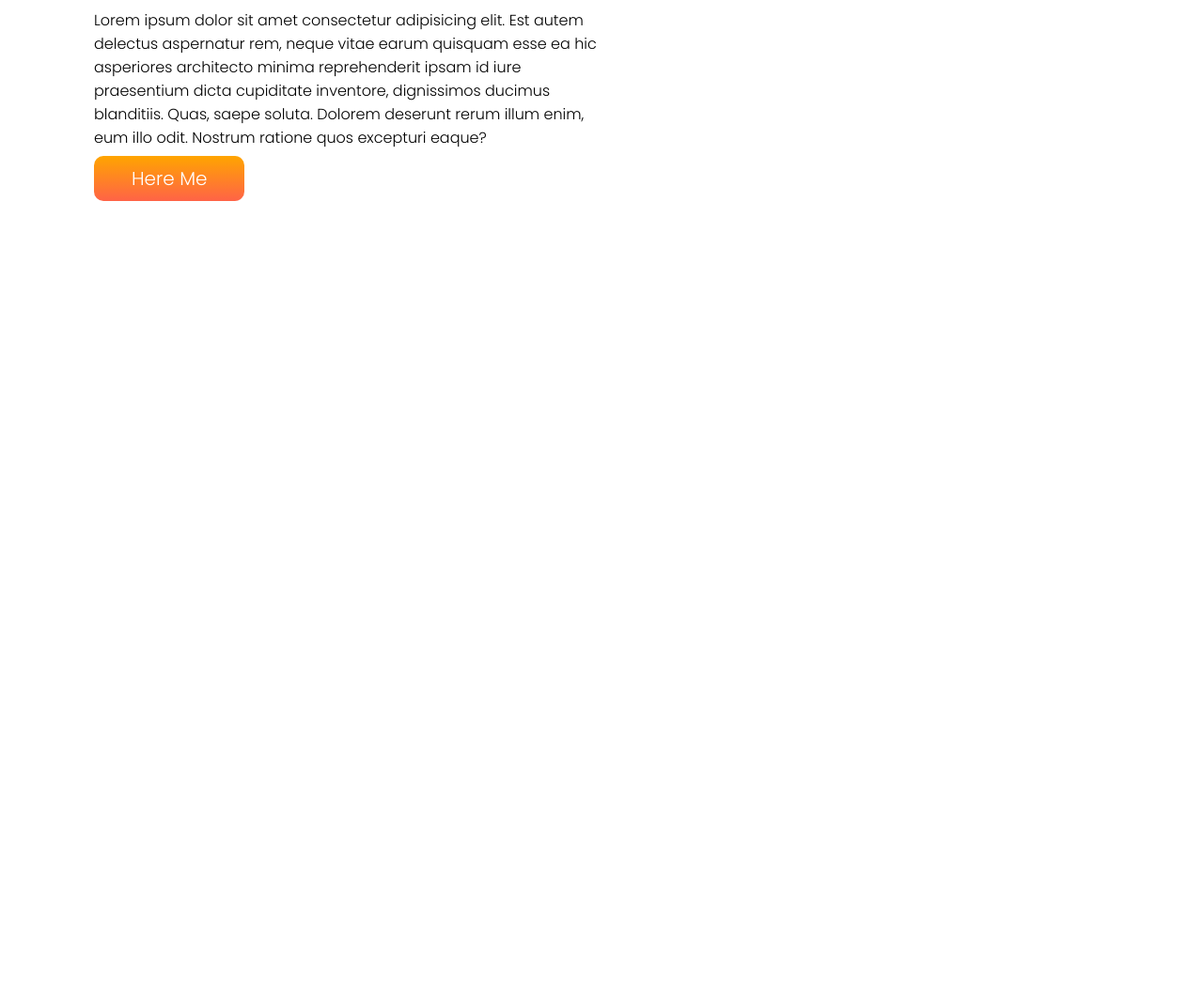
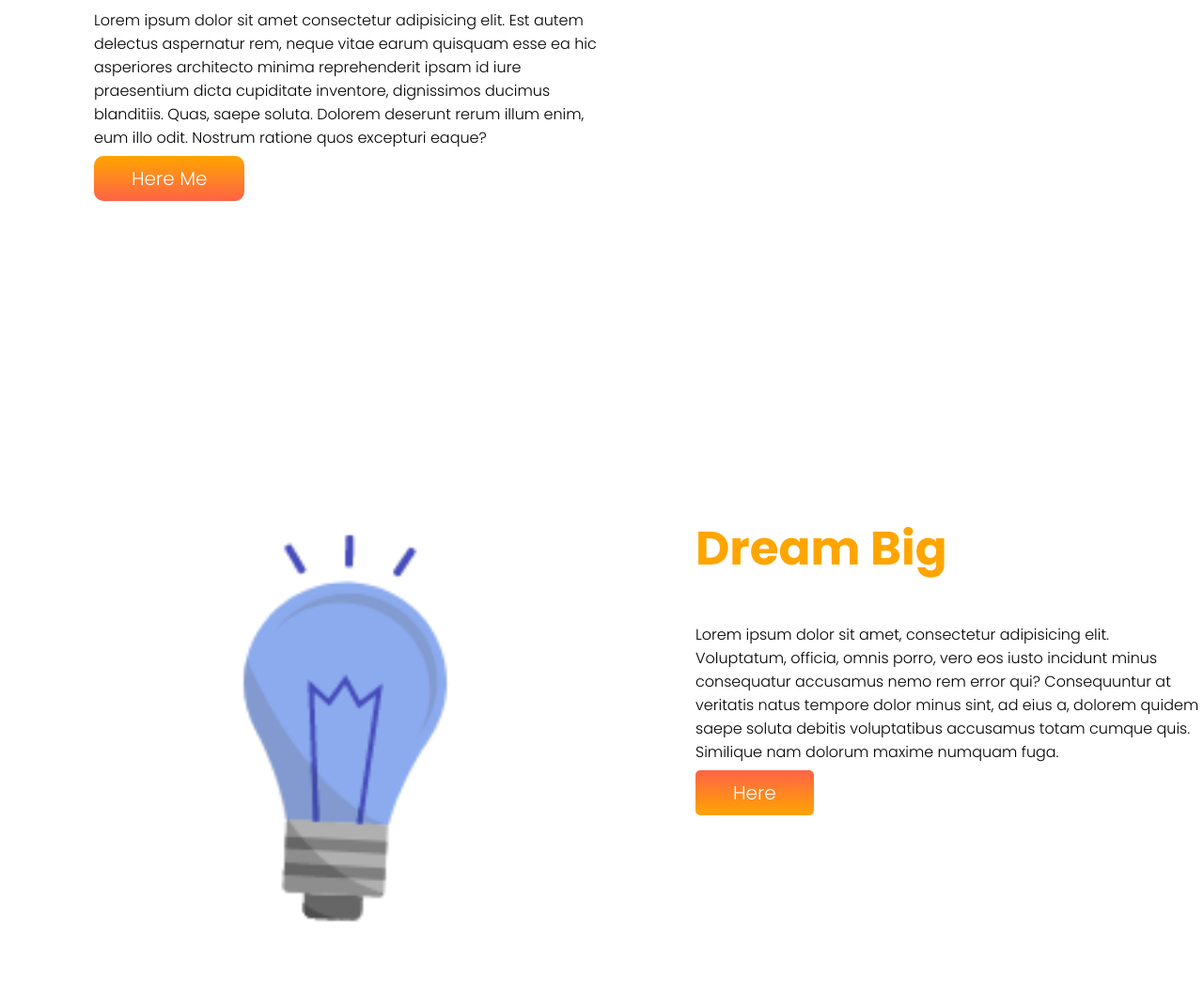
Before and after one commit to Mehadyhasanakash/developer-protfolio, a plain HTML site: page index.html in a window 1280 px wide. Shown: the part 500-1555 px from the top of the page at 94% size. Before the commit the page ends 800 px from the top, so only its background shows below. Drawn offline with Linux system fonts and the light colour scheme.

Commit message:
second-part

```diff
--- a/index.html
+++ b/index.html
@@ -39,6 +39,27 @@
 
     </section>
 
+    <section class="Dream Big">
+        <div class="half-width">
+            <img src="Xypo_All_Images/images/pic-1.png" alt="pic-1" class="Dbigream-">
+        </div>
+        <div class="half-width">
+            <h1 class="color-orange">Dream Big</h1>
+            <p>Lorem ipsum dolor sit amet, consectetur adipisicing elit. Voluptatum, officia, omnis porro, vero eos
+                iusto incidunt minus consequatur accusamus nemo rem error qui? Consequuntur at veritatis natus tempore
+                dolor minus sint, ad eius a, dolorem quidem saepe soluta debitis voluptatibus accusamus totam cumque
+                quis. Similique nam dolorum maxime numquam fuga.</p>
+
+            <a class="link-button" target=_blank href="https://www.linkedin.com/in/mehady-hasan-akash-64400721a/">Here</a>
+        </div>
+
+
+
+
+
+
+    </section>
+
 
 </body>
 
--- a/style.css
+++ b/style.css
@@ -15,9 +15,11 @@ section{
 .half-width{
     width: 50%;
     padding-left: 100px;
+    margin-bottom: 300px;
 }
 .half-width img{
     width: 100%;
+
 }
 .Here-Me{
     text-decoration: none;
@@ -33,3 +35,17 @@ section{
 .logo{
     margin-left: 100px;
 }
+.link-button{
+    text-decoration: none;
+    background-image: linear-gradient(tomato,orange);
+    padding: 10px 40px;
+    font-size: 20px;
+    font-weight: 500px;
+    border-radius: 5px;
+    color: white;
+
+}
+.Dream Big{
+    margin-top: 100px;
+
+}
```
